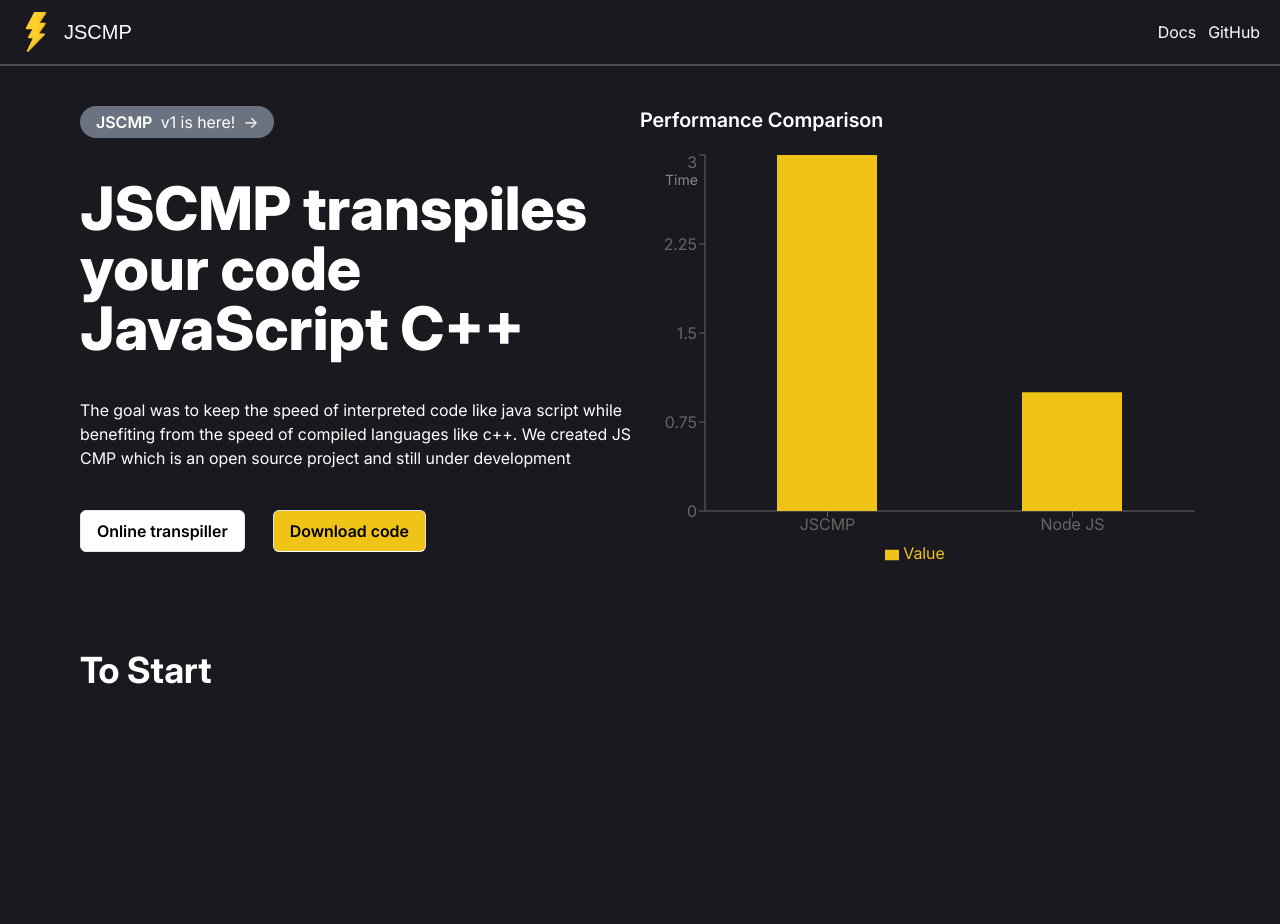
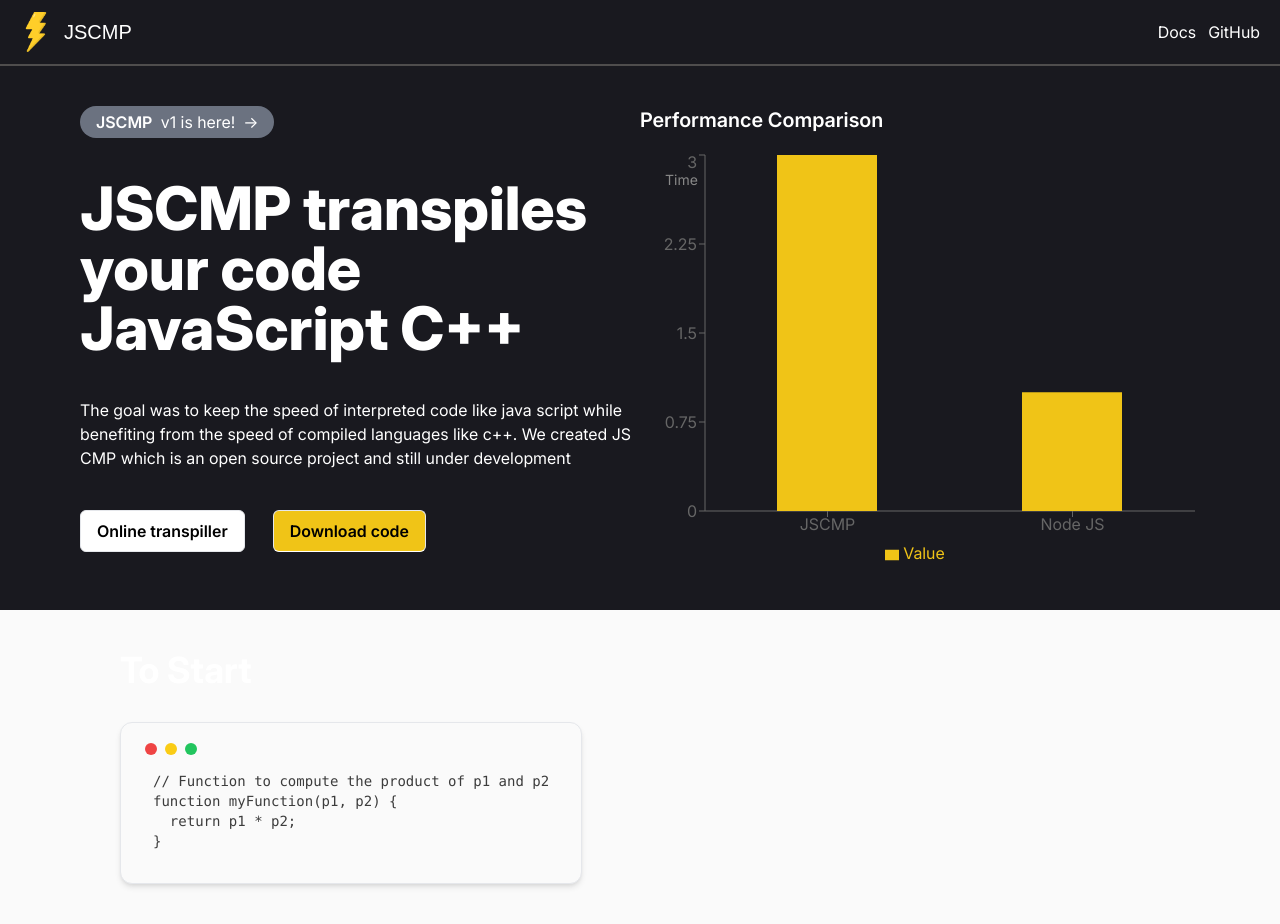
Before and after one commit to JS-CMP/web, a Next.js app: page / in a window 1280 px wide. Before the commit the page ends 800 px from the top, so only its background shows below. Built offline with nearby package versions, Linux system fonts and the light colour scheme; a web font is replaced by a local one.

Commit message:
[+] add terminal exemple

```diff
--- a/src/components/Main_Tuto.tsx
+++ b/src/components/Main_Tuto.tsx
@@ -1,7 +1,20 @@
+import Terminal from './Terminal';
+
+const code = `// Function to compute the product of p1 and p2
+function myFunction(p1, p2) {
+  return p1 * p2;
+}`;
+
+
 export default function Main_Tuto() {
     return (
-        <div className="py-10 px-20 gap flex">
-            <h1 className="text-4xl font-bold">To Start</h1>
+        <div className='p-10 bg-[#fafafa]'>
+            <div className="px-20 gap mb-8 flex">
+                <h1 className="text-4xl font-bold">To Start</h1>
+            </div>
+            <div className='px-20'>
+                <Terminal content={code} />
+            </div>
         </div>
     )
 }
--- /dev/null
+++ b/src/components/Terminal.tsx
@@ -0,0 +1,21 @@
+import React from "react";
+
+interface TerminalProps {
+  content: string;
+}
+
+export default function Terminal({ content }: TerminalProps) {
+  return (
+    <div className="bg-[#fafafa] rounded-xl shadow-md w-fit p-4 font-mono text-sm relative overflow-hidden border border-gray-200">
+      <div className="flex space-x-2 mb-4 pl-2 pt-1">
+        <span className="w-3 h-3 bg-red-500 rounded-full"></span>
+        <span className="w-3 h-3 bg-yellow-400 rounded-full"></span>
+        <span className="w-3 h-3 bg-green-500 rounded-full"></span>
+      </div>
+
+      <pre className="whitespace-pre-wrap px-4 pb-4 text-[#3c3c3c]">
+        {content}
+      </pre>
+    </div>
+  );
+}
```
